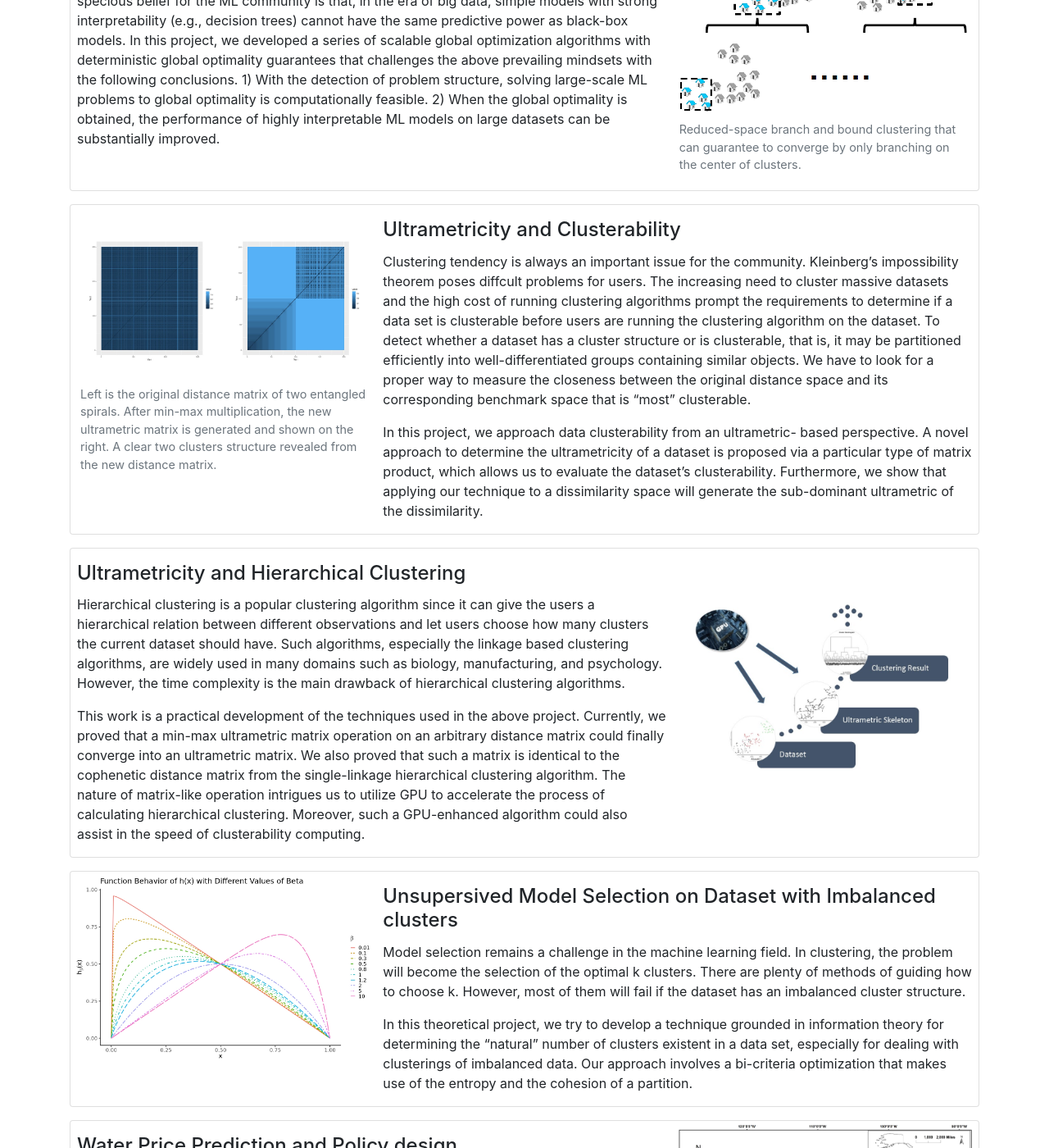
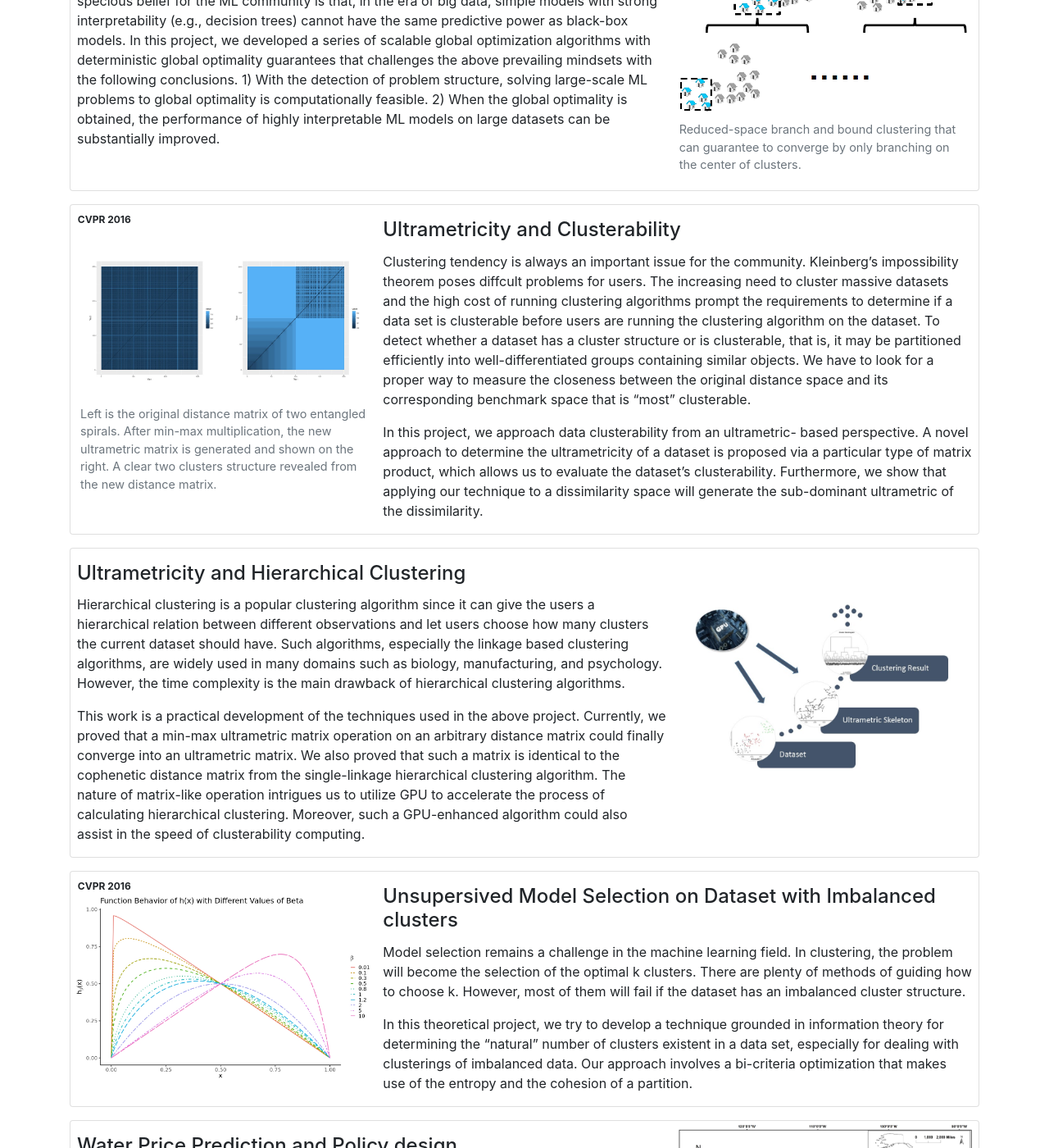
Before and after one commit to kingsley1989/kingsley1989.github.io, a Jekyll site: the page built from _pages/research.md, in a window 1280 px wide and 1400 px high, scrolled down 384 px. Shown: the whole window at 82% size. Built offline with Jekyll 4.4.1, drawn with Linux system fonts in a browser that asks for light colours; nearby versions of some CDN libraries.

Commit message:
research layout

```diff
--- a/_layouts/research.html
+++ b/_layouts/research.html
@@ -36,7 +36,7 @@ layout: default
 
             {% when "left" %} <!-- When the image should be on the left -->
               <div class="row no-gutters">
-                  <div class="col-4 mb-1 ml-1 mt-1">
+                  <div class="col-4 mb-1 ml-1 mt-1"><div class="badge">CVPR 2016</div>
                     {% if research.image_is_figure %}
                       <figure class="figure">
                         <img src="{{ research.image | relative_url }}" class="img-fluid figure-img" alt="">
```
